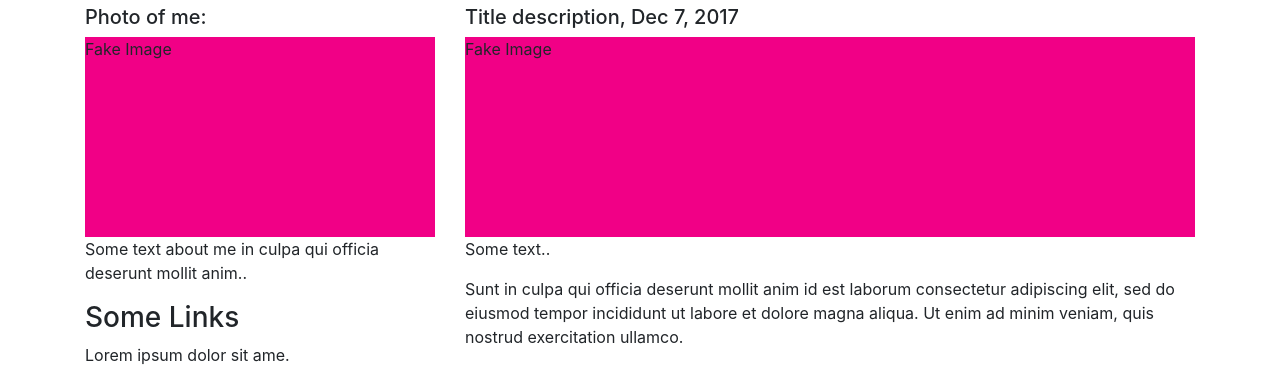
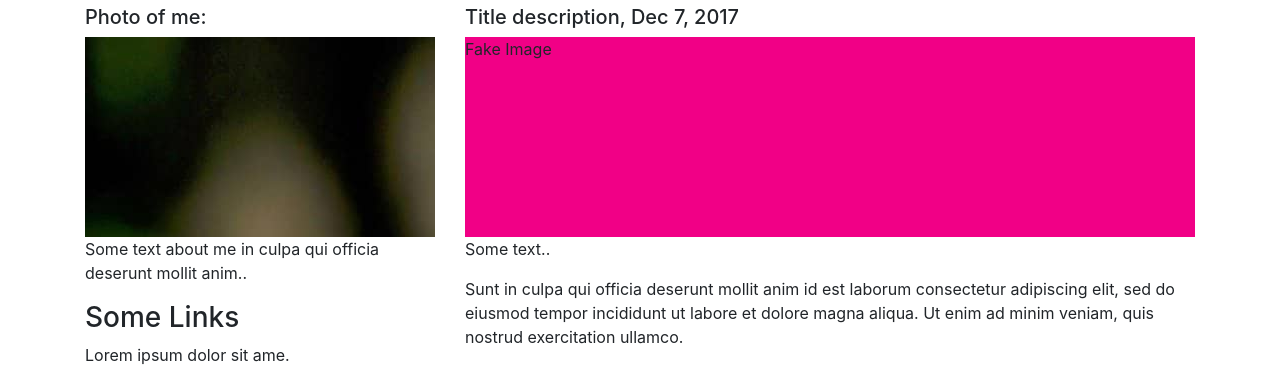
Before and after one commit to 2022ella/my-website, a plain HTML site: page index.html in a window 1280 px wide. Shown: the part 127-493 px from the top of the page. Drawn offline with nearby package versions, Linux system fonts and the light colour scheme.

Commit message:
Update index.html

```diff
--- a/index.html
+++ b/index.html
@@ -10,9 +10,9 @@
   <script src="https://cdn.jsdelivr.net/npm/popper.js@1.16.1/dist/umd/popper.min.js"></script>
   <script src="https://cdn.jsdelivr.net/npm/bootstrap@4.6.1/dist/js/bootstrap.bundle.min.js"></script>
   <style>
-  .fakeimg {
+  .myImage {
     height: 200px;
-    background: #F10086;
+    background-image: url('D1.jpg');
   }
   </style>
 </head>
@@ -43,7 +43,7 @@
     <div class="col-sm-4">
       <h2>About Me</h2>
       <h5>Photo of me:</h5>
-      <div class="fakeimg">Fake Image</div>
+      <div class="myImage"></div>
       <p>Some text about me in culpa qui officia deserunt mollit anim..</p>
       <h3>Some Links</h3>
       <p>Lorem ipsum dolor sit ame.</p>
```
